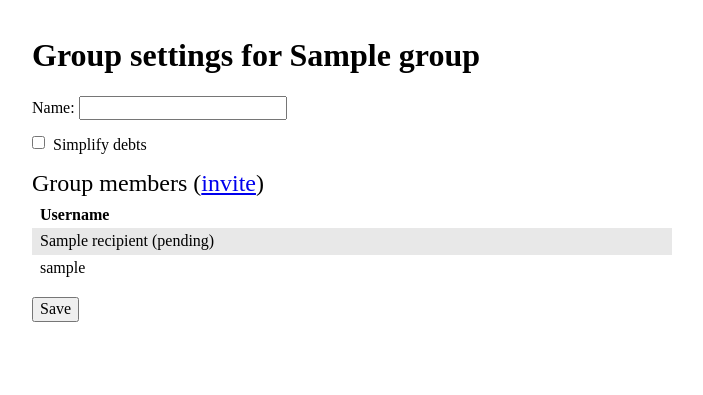
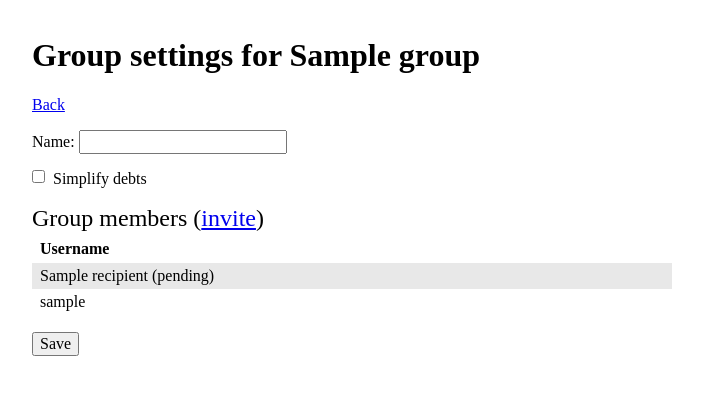
Before and after one commit to p7g/splitsilly, a Django app: template groups/templates/groups/settings.html in a window 1280 px wide. Shown: the top 395 px of the page, without its empty margins (288-991 px from the left). Run offline with Django 4.2, Linux system fonts and the light colour scheme; tables that the repository leaves empty hold one stand-in row (values such as "Sample post"); the template is opened without the code that fills it: values that come from a table or form of the project are taken from there, most other values are stand-ins (such as "Sample title", 1, 10 or a date in 2020).

Commit message:
add back button to group settings

```diff
--- a/groups/templates/groups/settings.html
+++ b/groups/templates/groups/settings.html
@@ -16,6 +16,7 @@
 
 {% block body %}
 <h1>Group settings for {{ group.name }}</h1>
+<a href="{{ group.get_absolute_url }}">Back</a>
 
 <form class="settings-form" action="" method="post">
     {% csrf_token %}
```
